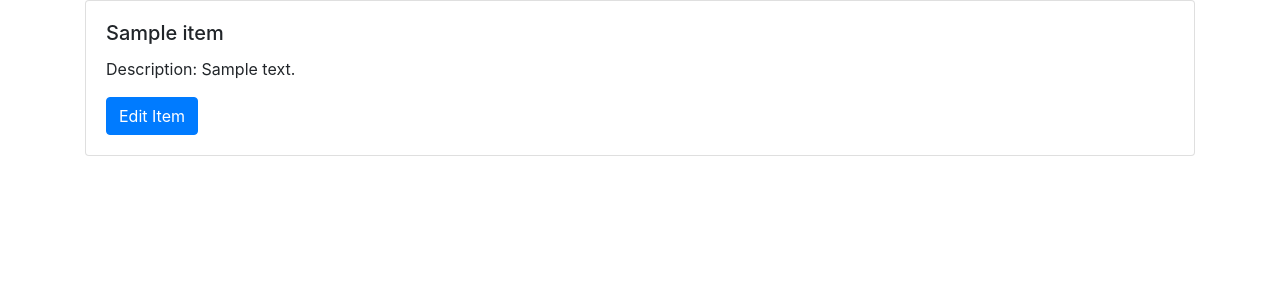
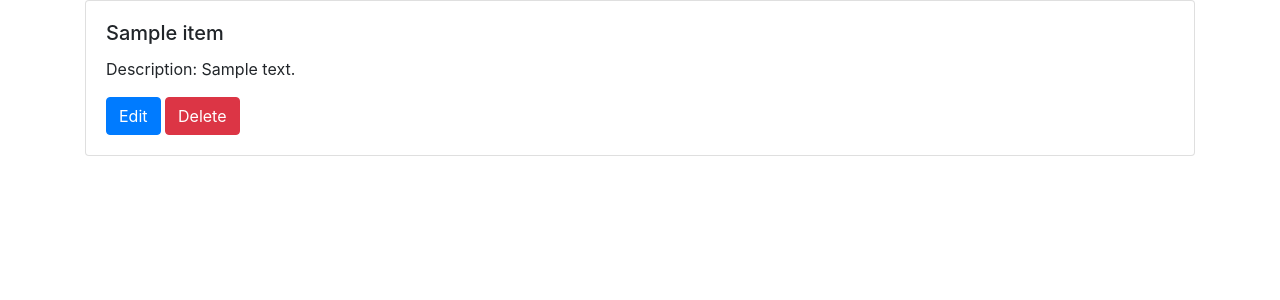
Before and after one commit to ishvartser/full_stack_nano, a Flask app: page /catalog/1/items/1 in a window 1280 px wide. Shown: the part 56-356 px from the top of the page. Run offline with Flask 2, Linux system fonts and the light colour scheme; tables that the repository leaves empty hold one stand-in row (values such as "Sample post"); some libraries are stand-ins or nearby versions.

Commit message:
Adding functionality for deleting items.

```diff
--- a/vagrant/catalog/application.py
+++ b/vagrant/catalog/application.py
@@ -111,7 +111,6 @@ def edit_item(category_id, item_id):
     item = session.query(Item).filter_by(
         id=item_id, category_id=category_id
     ).one_or_none()
-
     category = session.query(Category).filter_by(
         id=category_id).one_or_none()
 
@@ -134,6 +133,28 @@ def edit_item(category_id, item_id):
             item=item)
 
 
+@app.route('/catalog/<int:category_id>/items/<int:item_id>/delete', methods=['GET', 'POST'])
+def delete_item(category_id, item_id):
+    category = session.query(Category).filter_by(
+        id=category_id).one_or_none()
+    item = session.query(Item).filter_by(
+        id=item_id, category_id=category_id).one_or_none()
+
+    if request.method == 'POST':
+        session.delete(item)
+        session.commit()
+        flash('{category_name} item {item_name} deleted!'.format(
+            category_name=category.name,
+            item_name=item.name))
+        return redirect(url_for(
+            'show_category_items', category_id=category.id))
+    else:
+        return render_template(
+            'item_delete.html',
+            category=category,
+            item=item)
+
+
 if __name__ == '__main__':
     app.secret_key = 'super_secret_key'
     app.debug = True
--- a/vagrant/catalog/templates/item.html
+++ b/vagrant/catalog/templates/item.html
@@ -7,7 +7,8 @@
                 <div class="card-body">
                     <h5 class="card-title">{{ item.name }}</h5>
                     <p class="card-text">Description: {{ item.description }}</p>
-                    <a href="{{ url_for('edit_item', category_id=category.id, item_id=item.id) }}" class="btn btn-primary">Edit Item</a>
+                    <a href="{{ url_for('edit_item', category_id=category.id, item_id=item.id) }}" class="btn btn-primary">Edit</a>
+                    <a href="{{ url_for('delete_item', category_id=category.id, item_id=item.id) }}" class="btn btn-danger">Delete</a>
                 </div>
             </div>
         </div>
```
Also changed, not shown: vagrant/catalog/templates/item_delete.html (+17 -0 lines).
